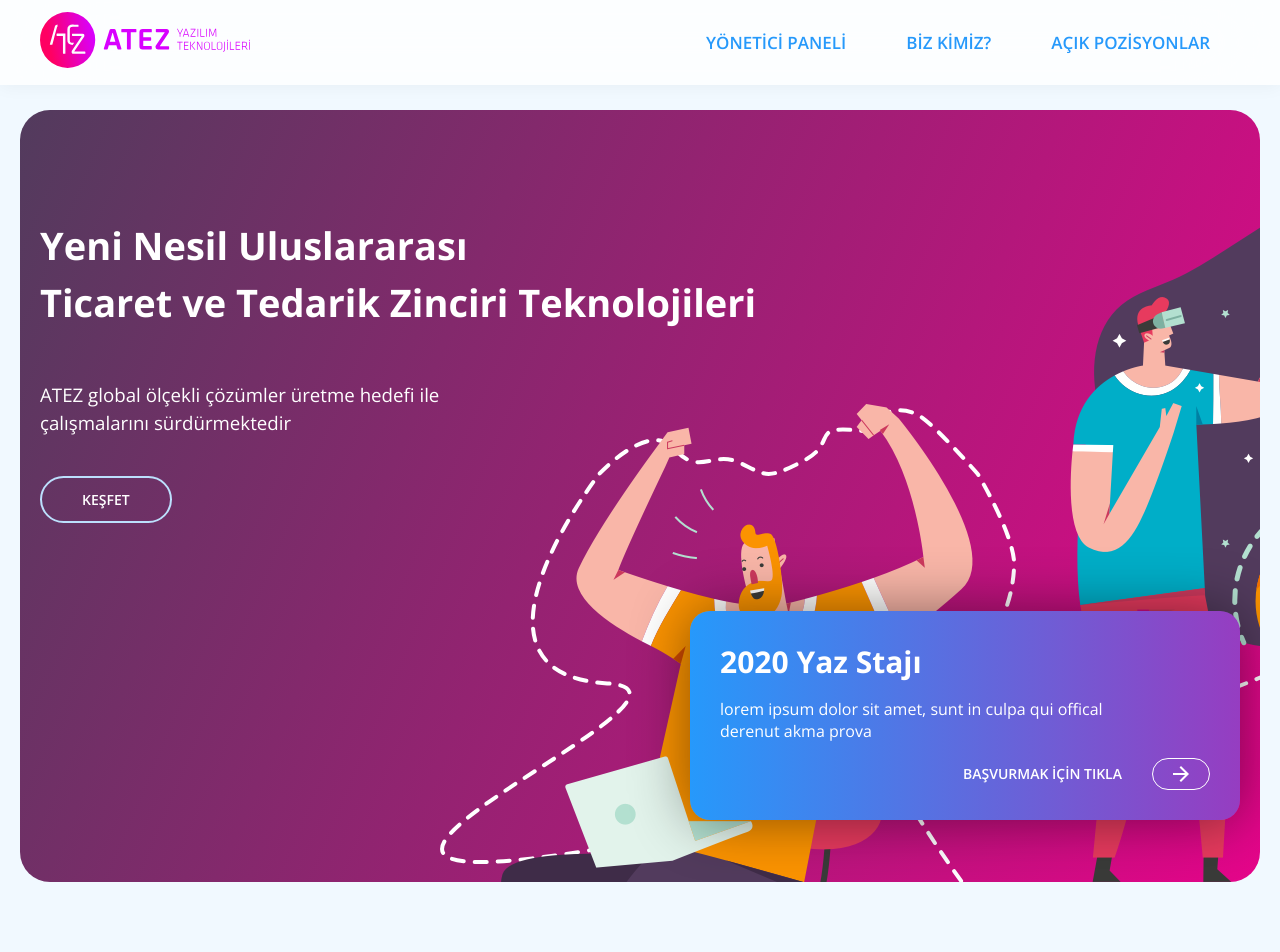
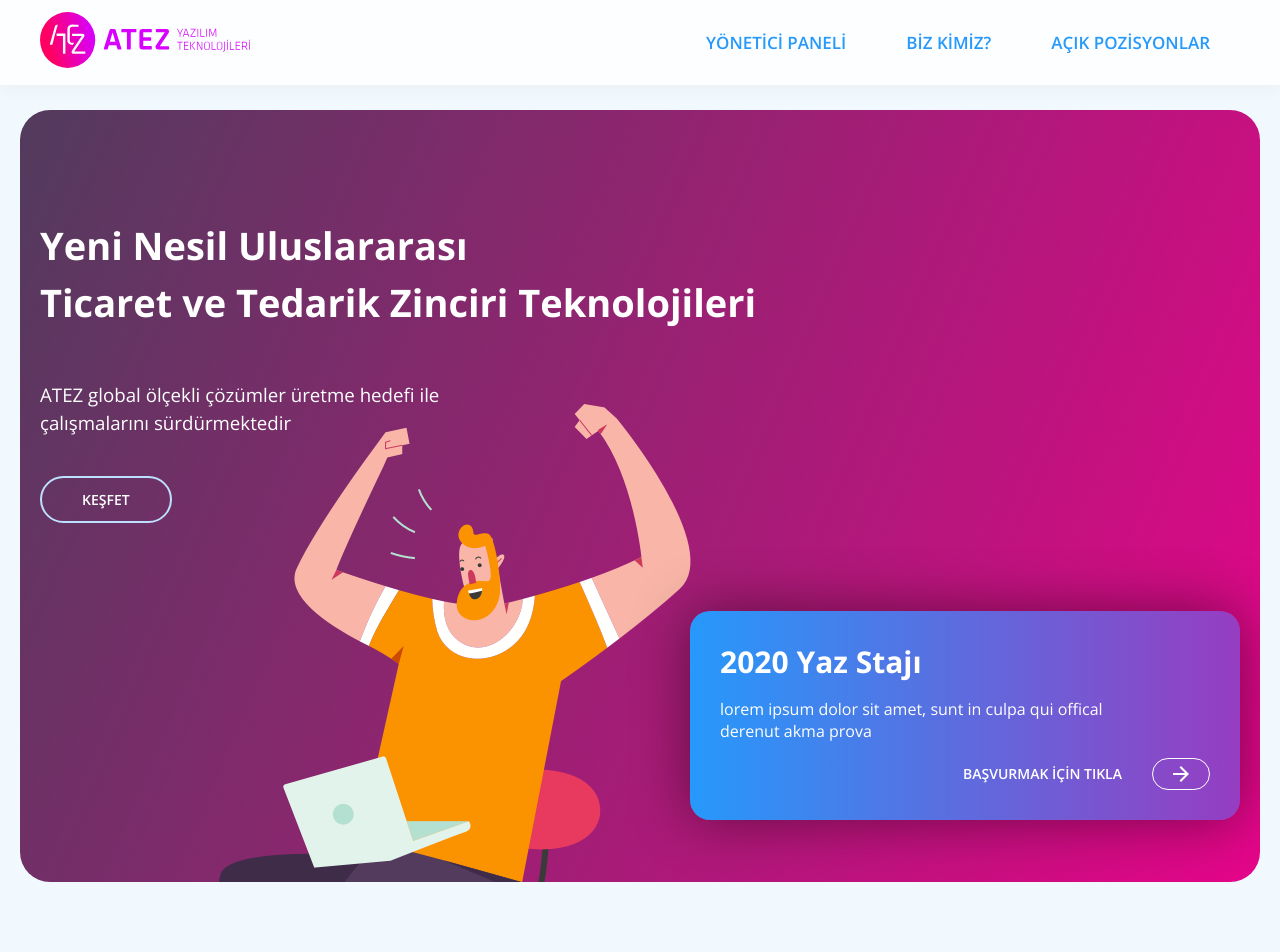
Before and after one commit to barandurakk/atez-assignment, a React (Create React App) app: page / in a window 1280 px wide. Shown: the top 952 px of the page. Built offline with nearby package versions, Linux system fonts and the light colour scheme.

Commit message:
top svg responsive adjustments

```diff
--- a/public/index.html
+++ b/public/index.html
@@ -5,39 +5,14 @@
         <link rel="icon" href="%PUBLIC_URL%/favicon.ico" />
         <meta name="viewport" content="width=device-width, initial-scale=1" />
         <meta name="theme-color" content="#000000" />
-    <meta
-      name="description"
-      content="Web site created using create-react-app"
-    />
+        <meta name="description" content="Web site created using create-react-app" />
         <link rel="apple-touch-icon" href="%PUBLIC_URL%/logo192.png" />
-    <!--
-      manifest.json provides metadata used when your web app is installed on a
-      user's mobile device or desktop. See https://developers.google.com/web/fundamentals/web-app-manifest/
-    -->
+
         <link rel="manifest" href="%PUBLIC_URL%/manifest.json" />
-    <!--
-      Notice the use of %PUBLIC_URL% in the tags above.
-      It will be replaced with the URL of the `public` folder during the build.
-      Only files inside the `public` folder can be referenced from the HTML.
-
-      Unlike "/favicon.ico" or "favicon.ico", "%PUBLIC_URL%/favicon.ico" will
-      work correctly both with client-side routing and a non-root public URL.
-      Learn how to configure a non-root public URL by running `npm run build`.
-    -->
-    <title>React App</title>
+        <title>Atez-Assignment</title>
     </head>
     <body>
         <noscript>You need to enable JavaScript to run this app.</noscript>
         <div id="root"></div>
-    <!--
-      This HTML file is a template.
-      If you open it directly in the browser, you will see an empty page.
-
-      You can add webfonts, meta tags, or analytics to this file.
-      The build step will place the bundled scripts into the <body> tag.
-
-      To begin the development, run `npm start` or `yarn start`.
-      To create a production bundle, use `npm run build` or `yarn build`.
-    -->
     </body>
 </html>
--- a/src/App.tsx
+++ b/src/App.tsx
@@ -15,7 +15,7 @@
 const App = () => {
 
   return (
-    <Router history={history}>
+    <Router  history={history} >
       <Header/>
         <Switch>
           <Route exact path="/" component={landing}/>
--- a/src/index.tsx
+++ b/src/index.tsx
@@ -1,7 +1,6 @@
 import React from 'react';
 import ReactDOM from 'react-dom';
 import App from './App';
-
 //redux
 import {Provider} from "react-redux";
 import {createStore, applyMiddleware} from "redux";
--- a/src/scss/_globalStyles.scss
+++ b/src/scss/_globalStyles.scss
@@ -1,5 +1,6 @@
 @import './variables.scss';
 
+html,
 body {
     padding: 0;
     margin: 0;
--- a/src/scss/_variables.scss
+++ b/src/scss/_variables.scss
@@ -16,5 +16,6 @@
 $font-primary: 'Open Sans', sans-serif;
 
 //breakpoints
-$xl: 1260px;
+$xl: 1440px;
+$lg: 1300px;
 $sm: 768px;
--- a/src/scss/topSection.scss
+++ b/src/scss/topSection.scss
@@ -10,26 +10,29 @@
         background: transparent linear-gradient(113deg, $dark-purple 0%, $pink 100%) 0% 0% no-repeat padding-box;
         border-radius: 30px;
         overflow: hidden;
-        padding: 75px 0px 50px 0px;
+        padding: 75px 20px 50px 20px;
         .success-img {
             position: absolute;
-            left: 480px;
+            left: 26%;
             bottom: -220px;
             z-index: 100;
+            @media (max-width: $xl) {
+                left: 16%;
+            }
         }
         .vr-img {
             position: absolute;
-            left: 1050px;
+            left: 1000px;
             bottom: 0px;
             z-index: 50;
-            @media (max-width: $xl) {
+            @media (max-width: $lg) {
                 display: none;
             }
         }
         .path-svg {
             position: absolute;
             bottom: 0px;
-            left: 420px;
+            left: 23%;
             bottom: -20px;
             z-index: 75;
             @media (max-width: $xl) {
```
Lines whose indentation alone changed are shown as unchanged.
